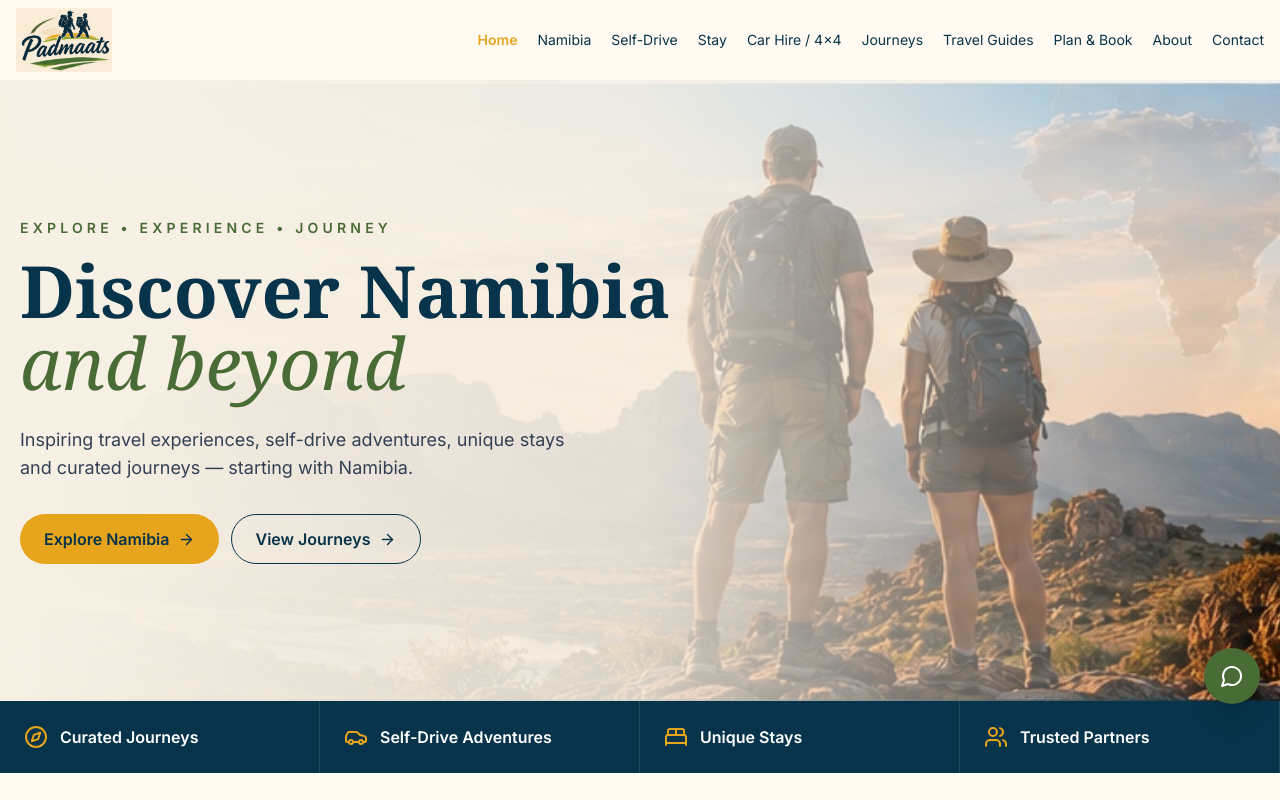
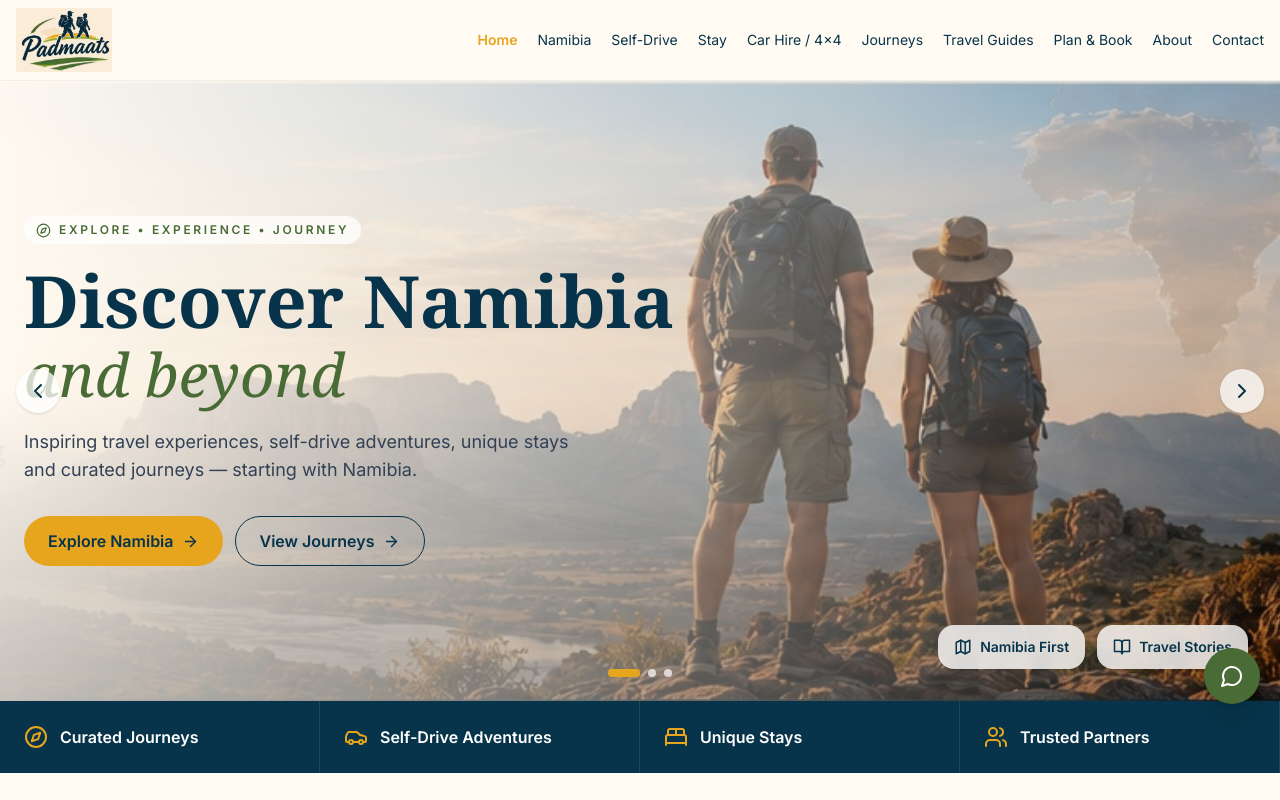
Before and after one commit to silvermatambo-lgtm/padmats, a React (Vite) app: page / in a window 1280 px wide. Shown: the top 800 px of the page. Built offline with nearby package versions, Linux system fonts and the light colour scheme.

Commit message:
Enhance Padmaats Phase 1 demo

```diff
--- a/src/pages/Home.tsx
+++ b/src/pages/Home.tsx
@@ -1,11 +1,12 @@
 import { Link } from 'react-router-dom';
 import { Compass, Car, BedDouble, Users, ArrowRight, Map, Heart, BookOpen } from 'lucide-react';
+import HeroSlider from '../components/HeroSlider';
 const A='/images/';
 const cards=[['Namibia','Vast landscapes, wildlife and unforgettable horizons.','namibia-dunes.jpg','/namibia'],['Self-Drive Namibia','Practical road-trip inspiration and freedom to explore.','self-drive.jpg','/namibia/self-drive'],['Stay in Namibia','Discover accommodation partners and memorable places to stay.','stay-namibia.jpg','/stay-in-namibia'],['Car Hire / 4x4','Find trusted vehicle-rental pathways for your journey.','car-hire.jpg','/car-hire-4x4']];
 export default function Home(){return <div className="page-enter">
-<section className="relative min-h-[620px] flex items-center overflow-hidden bg-[#f7f0e5]"><img src={A+'hero-namibia.jpg'} className="absolute inset-0 w-full h-full object-cover"/><div className="absolute inset-0 bg-gradient-to-r from-[#f7f0e5] via-[#f7f0e5]/85 to-transparent"/><div className="relative max-w-7xl mx-auto px-5 py-24 w-full"><div className="max-w-2xl"><p className="tracking-[.3em] uppercase text-sm font-bold text-[#496b35] mb-4">Explore • Experience • Journey</p><h1 className="text-5xl md:text-7xl font-serif font-bold text-[#07344a] leading-[.95]">Discover Namibia<br/><span className="text-[#496b35] italic font-normal">and beyond</span></h1><p className="mt-7 text-lg text-slate-700 max-w-xl">Inspiring travel experiences, self-drive adventures, unique stays and curated journeys — starting with Namibia.</p><div className="flex flex-wrap gap-3 mt-8"><Link to="/namibia" className="pad-btn">Explore Namibia <ArrowRight size={17}/></Link><Link to="/journeys" className="pad-btn-outline">View Journeys <ArrowRight size={17}/></Link></div></div></div></section>
+<HeroSlider/>
 <section className="bg-[#07344a] text-white"><div className="max-w-7xl mx-auto grid grid-cols-2 md:grid-cols-4 gap-0">{[[Compass,'Curated Journeys'],[Car,'Self-Drive Adventures'],[BedDouble,'Unique Stays'],[Users,'Trusted Partners']].map(([I,t]:any)=><div className="p-6 flex gap-3 items-center border-white/10 border-r" key={t}><I className="text-[#e7a51e]"/><span className="font-semibold">{t}</span></div>)}</div></section>
 <section className="py-20 bg-[#fffaf2]"><div className="max-w-7xl mx-auto px-5"><p className="eyebrow">Featured destination</p><h2 className="pad-heading">Start Your Next Adventure</h2><p className="text-slate-600 max-w-3xl mb-10">Phase 1 establishes Namibia as Padmaats’ first core destination while creating reusable pathways for future destinations, journeys, guides and partners.</p><div className="grid md:grid-cols-2 lg:grid-cols-4 gap-5">{cards.map(([t,d,img,url])=><Link to={url} key={t} className="group bg-white rounded-2xl overflow-hidden shadow-sm hover:shadow-xl transition"><img src={A+img} className="w-full h-48 object-cover group-hover:scale-105 transition duration-500"/><div className="p-5"><h3 className="text-xl font-serif font-bold text-[#07344a]">{t}</h3><p className="text-sm text-slate-600 mt-2">{d}</p><span className="inline-flex mt-4 text-[#496b35] font-bold text-sm items-center gap-1">Explore <ArrowRight size={14}/></span></div></Link>)}</div></div></section>
-<section className="py-20 bg-white"><div className="max-w-7xl mx-auto px-5 grid lg:grid-cols-2 gap-12 items-center"><img src={A+'journey-roadtrip.jpg'} className="rounded-3xl shadow-xl w-full h-[430px] object-cover"/><div><p className="eyebrow">Travel that connects</p><h2 className="pad-heading">Saam op pad.</h2><p className="text-slate-600 leading-7">Padmaats is being built as a warm, practical and expandable travel platform: destination inspiration, hosted journeys, trusted travel partners and simple enquiry pathways — without unnecessary complexity at launch.</p><div className="grid sm:grid-cols-2 gap-4 mt-7">{[[Map,'Plan & Book','Stay, drive, flights and experiences'],[BookOpen,'Travel Guides','Stories, road trips and practical advice'],[Heart,'Padmaats Journeys','Hosted and curated opportunities'],[Compass,'Seven Churches 2027','Register interest in the Türkiye journey']].map(([I,t,d]:any)=><div className="p-4 rounded-xl bg-[#f7f0e5]"><I className="text-[#e7a51e] mb-2"/><b className="block text-[#07344a]">{t}</b><span className="text-sm text-slate-600">{d}</span></div>)}</div><Link to="/plan-book" className="pad-btn mt-7">Plan Your Journey <ArrowRight size={17}/></Link></div></div></section>
+<section className="py-20 bg-white"><div className="max-w-7xl mx-auto px-5 grid lg:grid-cols-2 gap-12 items-center"><img src={A+'journey-roadtrip.jpg'} className="rounded-3xl shadow-xl w-full h-[430px] object-cover"/><div><p className="eyebrow">Travel that connects</p><h2 className="pad-heading">Saam op pad.</h2><p className="text-slate-600 leading-7">Padmaats is being built as a warm, practical and expandable travel platform: destination inspiration, hosted journeys, trusted travel partners and simple enquiry pathways — without unnecessary complexity at launch.</p><div className="grid sm:grid-cols-2 gap-4 mt-7">{[[Map,'Plan & Book','Stay, drive, flights and experiences'],[BookOpen,'Travel Guides','Stories, road trips and practical advice'],[Heart,'Padmaats Journeys','Hosted and curated opportunities'],[Compass,'Seven Churches 2027','Register interest in the Türkiye journey']].map(([I,t,d]:any)=><div className="p-4 rounded-xl bg-[#f7f0e5]" key={t}><I className="text-[#e7a51e] mb-2"/><b className="block text-[#07344a]">{t}</b><span className="text-sm text-slate-600">{d}</span></div>)}</div><Link to="/plan-book" className="pad-btn mt-7">Plan Your Journey <ArrowRight size={17}/></Link></div></div></section>
 <section className="py-16 bg-[#496b35] text-white text-center"><div className="max-w-3xl mx-auto px-5"><h2 className="text-3xl md:text-5xl font-serif font-bold">Ready to start planning?</h2><p className="mt-4 text-white/80">Tell Padmaats what kind of journey you have in mind and start the conversation.</p><Link to="/contact" className="inline-flex mt-7 bg-[#e7a51e] text-[#07344a] px-6 py-3 rounded-full font-bold">Send an enquiry</Link></div></section>
 </div>}
```
